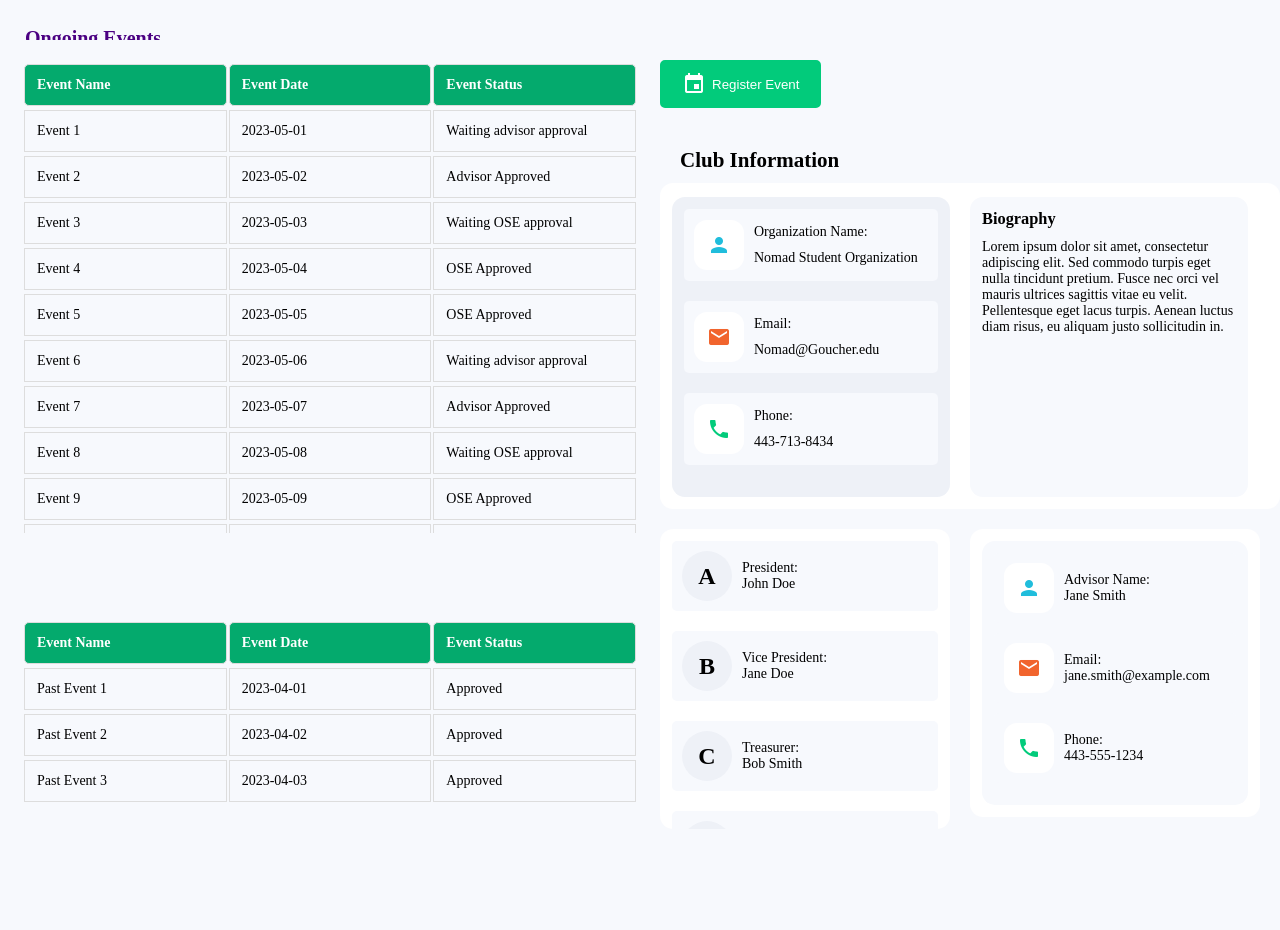
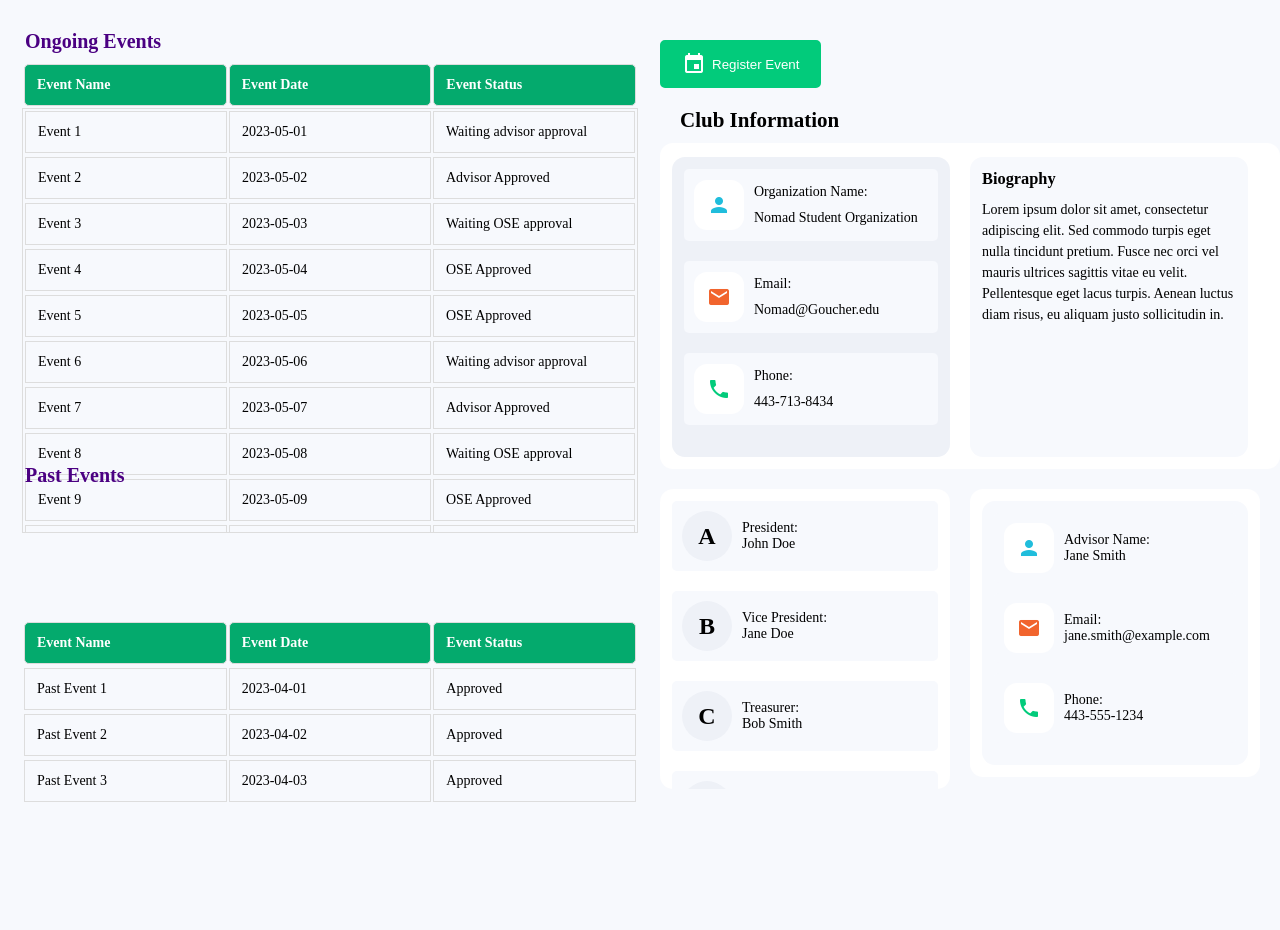
Before and after one commit to LukaTri/Univent, a Flask app: template wsgi/templates/homePage.html in a window 1280 px wide. Run offline with Flask 3, Linux system fonts and the light colour scheme; the template is opened without the code that fills it, so the values that code supplies are empty; some libraries are stand-ins or nearby versions.

Commit message:
Fixed size issues. Add a hover indicator feature.

```diff
--- a/wsgi/templates/homePage.html
+++ b/wsgi/templates/homePage.html
@@ -36,23 +36,26 @@
         width: 50%;
         height: 50vh;
         padding-left: 20px;
-        padding-top: 20px;
+        padding-top: 0px;
       }
 
       .event-list {
         position: fixed;
-        top: 40px;
+        top: 50px;
         left: 0;
         width: 50%;
         height: 50vh;
         padding-left: 20px;
-        padding-top: 20px;
+        padding-top: 10px;
+        background-color: transparent;
       }
 
       .ongoingTitle {
         color: indigo;
         font-weight: 600;
         font-size: 20px;
+        padding-left: 25px;
+        margin-top: 40px;
       }
 
       .event-list table {
@@ -75,6 +78,7 @@
         display: block;
         height: calc(50vh - 40px);
         overflow-y: auto;
+        border: 1.5px solid #ddd;
       }
 
       .event-list thead,
@@ -82,6 +86,7 @@
         display: table;
         width: 100%;
         table-layout: fixed;
+        /* Add a border color here */
       }
 
       .event-list th {
@@ -91,7 +96,7 @@
       }
 
       .event-list tr:hover {
-        background-color: #f2f2f2;
+        background-color: #04aa6d;
         cursor: pointer;
       }
 
@@ -131,14 +136,13 @@
         height: 40vh;
         padding-top: 60px;
         padding-left: 20px;
+        background-color: transparent;
       }
       .past-event-title {
         position: fixed;
-        top: 60vh;
         left: 0;
-        width: 50%;
-        height: 40vh;
-        padding-top: 30px;
+        background-color: transparent;
+        padding-top: 30%;
         padding-left: 25px;
         color: indigo;
         font-weight: 600;
@@ -172,7 +176,7 @@
       }
 
       .past-event-list tr:hover {
-        background-color: #f2f2f2;
+        background-color: #04aa6d;
         cursor: pointer;
       }
       /* .register-event-container {
@@ -383,7 +387,8 @@
         .club-information-outer-bg {
           flex-direction: column;
         }
-    .club-information-inner-bg, .club-bio {
+        .club-information-inner-bg,
+        .club-bio {
           margin-right: 0;
           margin-bottom: 20px;
         }
@@ -429,7 +434,7 @@
       .advisor-information-outer-bg {
         background-color: #ffffff;
         width: 50%;
-    height:100%;
+        height: 100%;
         margin-right: 20px;
         border-radius: 13px;
         margin-left: 20px;
@@ -464,13 +469,11 @@
       .advisor-information-icon i {
         background-color: transparent;
       }
-
     </style>
   </head>
   <body>
+    <h3 class="ongoingTitle" style="margin-top: 30px">Ongoing Events</h3>
     <div class="container">
-      <h3 class="ongoingTitle">Ongoing Events</h3>
-
       <table class="event-list">
         <thead>
           <tr>
@@ -482,6 +485,7 @@
         <tbody id="table-body"></tbody>
       </table>
 
+      <div>
         <h3 class="past-event-title">Past Events</h3>
         <table class="past-event-list">
           <thead>
@@ -493,6 +497,7 @@
           </thead>
           <tbody id="past-events-table-body"></tbody>
         </table>
+      </div>
 
       <div class="event-details" id="event-details">
         <span class="close-btn">&times;</span>
@@ -511,16 +516,17 @@
             >
             Register Event
           </p>
-        </div>
-
+        </button>
 
         <div>
-          <h2 style="margin-top: 40px; margin-left: 20px; margin-bottom: 10px;" >Club Information</h2>
+          <h2 style="margin-top: 20px; margin-left: 20px; margin-bottom: 10px">
+            Club Information
+          </h2>
           <div class="club-information-outer-bg">
             <div class="club-information-inner-bg">
               <div class="card">
                 <div class="card-icon">
-                  <i class="material-icons" style="color: #20BDDC">person</i>
+                  <i class="material-icons" style="color: #20bddc">person</i>
                 </div>
                 <div class="card-text">
                   <p>Organization Name:</p>
@@ -529,7 +535,7 @@
               </div>
               <div class="card">
                 <div class="card-icon">
-                  <i class="material-icons" style="color: #F1642D">email</i>
+                  <i class="material-icons" style="color: #f1642d">email</i>
                 </div>
                 <div class="card-text">
                   <p>Email:</p>
@@ -537,7 +543,7 @@
                 </div>
               </div>
               <div class="card">
-                <div class="card-icon" style="color: #02CB7B">
+                <div class="card-icon" style="color: #02cb7b">
                   <i class="material-icons">phone</i>
                 </div>
                 <div class="card-text">
@@ -548,18 +554,20 @@
             </div>
             <div class="club-bio">
               <h3>Biography</h3>
-              <p>Lorem ipsum dolor sit amet, consectetur adipiscing elit. Sed commodo turpis eget nulla tincidunt pretium. Fusce nec orci vel mauris ultrices sagittis vitae eu velit. Pellentesque eget lacus turpis. Aenean luctus diam risus, eu aliquam justo sollicitudin in.</p>
+              <p style="line-height: 1.5">
+                Lorem ipsum dolor sit amet, consectetur adipiscing elit. Sed
+                commodo turpis eget nulla tincidunt pretium. Fusce nec orci vel
+                mauris ultrices sagittis vitae eu velit. Pellentesque eget lacus
+                turpis. Aenean luctus diam risus, eu aliquam justo sollicitudin
+                in.
+              </p>
             </div>
           </div>
         </div>
 
-
         <div style="display: flex; margin-top: 20px">
-
           <div class="member-list-outer-bg">
-
             <div class="member-list-card">
-
               <div class="member-list-icon">
                 <p>A</p>
               </div>
@@ -603,14 +611,13 @@
                 <p>Member:</p>
                 <p>Mike Davis</p>
               </div>
-
             </div>
           </div>
           <div class="advisor-information-outer-bg">
             <div class="advisor-information-inner-bg">
               <div class="advisor-information-card">
                 <div class="advisor-information-icon">
-                  <i class="material-icons" style="color: #20BDDC">person</i>
+                  <i class="material-icons" style="color: #20bddc">person</i>
                 </div>
                 <div class="advisor-information-text">
                   <p>Advisor Name:</p>
@@ -619,7 +626,7 @@
               </div>
               <div class="advisor-information-card">
                 <div class="advisor-information-icon">
-                  <i class="material-icons" style="color: #F1642D">email</i>
+                  <i class="material-icons" style="color: #f1642d">email</i>
                 </div>
                 <div class="advisor-information-text">
                   <p>Email:</p>
@@ -627,7 +634,7 @@
                 </div>
               </div>
               <div class="advisor-information-card">
-                <div class="advisor-information-icon" style="color: #02CB7B">
+                <div class="advisor-information-icon" style="color: #02cb7b">
                   <i class="material-icons">phone</i>
                 </div>
                 <div class="advisor-information-text">
@@ -639,8 +646,6 @@
           </div>
         </div>
       </div>
-      </div>
-
     </div>
 
     <script>
```
Lines whose indentation alone changed are shown as unchanged.
